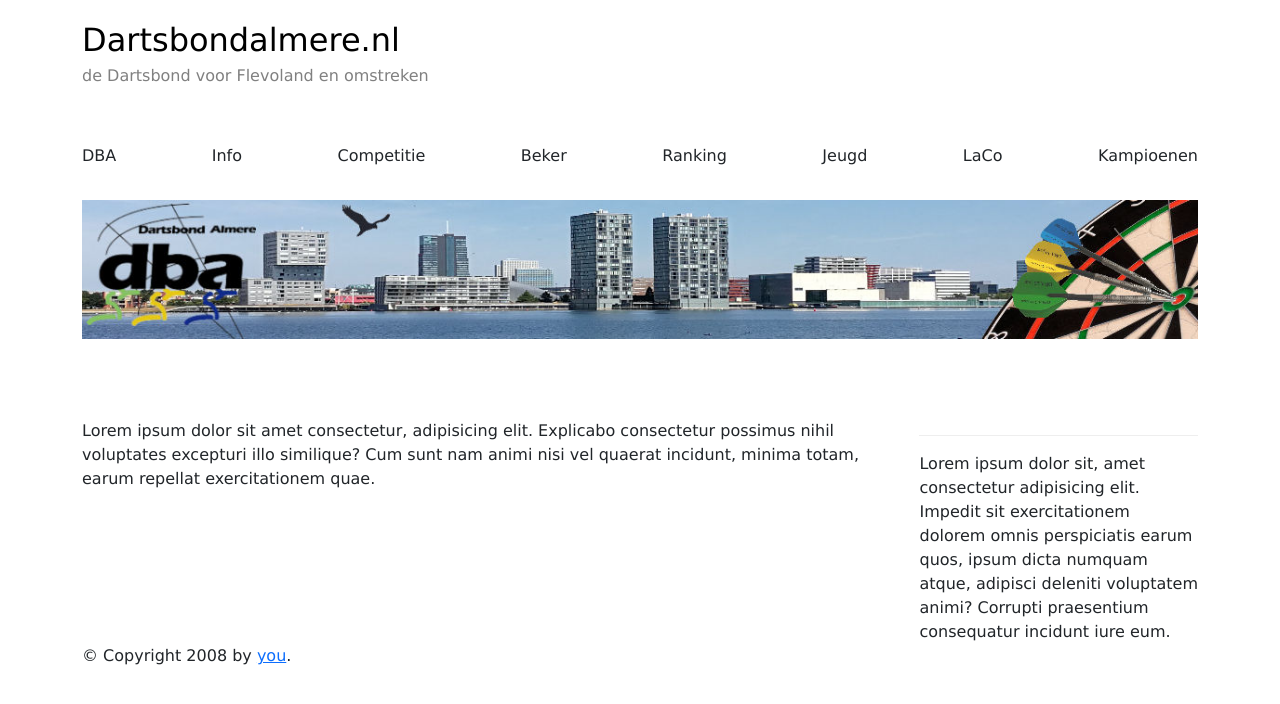
After one commit to Lex-van-Os/Dartshub, a Flask app: template templates/home.html.jinja in a window 1280 px wide. The commit adds this page. Shown: the top 704 px of the page. Run offline with Flask 2, Linux system fonts and the light colour scheme; the template is opened without the code that fills it, so the values that code supplies are empty.

Commit message:
Rewrite home.html to home.html.jinja, Add home route, Remove old bootstrap navigation

```diff
--- a/routes/routing.py
+++ b/routes/routing.py
@@ -9,7 +9,7 @@ from controller.event_api_controller import RestEvents
 @app.route("/home")
 def index():
 
-    return render_template('index.html')
+    return render_template('home.html.jinja')
 
 
 @app.route("/agenda")
--- /dev/null
+++ b/templates/home.html.jinja
@@ -0,0 +1,42 @@
+
+ {% extends "layout/base.html.jinja" %}
+
+{% block content %}
+    <div class="container">
+        <header>
+            <div class="logo" style="padding-top:1em;">
+                <a class="title" href="#">
+                    Dartsbondalmere.nl
+                </a>
+                <div class="sub_title">
+                    de Dartsbond voor Flevoland en omstreken
+                </div>
+            </div>
+            <nav>
+                <ul class="nav_menu">
+                    <li class="nav_item_1"><a>DBA</a><ul class="drop_cont"><li>test</li><li>test2</li><li>test3</li></ul></li>
+                    <li class="nav_item_2"><a>Info</a><ul class="drop_cont">test</ul></li>
+                    <li class="nav_item_3"><a>Competitie</a></li>
+                    <li class="nav_item_4"><a>Beker</a></li>
+                    <li class="nav_item_5"><a>Ranking</a></li>
+                    <li class="nav_item_6"><a>Jeugd</a></li>
+                    <li class="nav_item_7"><a>LaCo</a></li>
+                    <li class="nav_item_8"><a>Kampioenen</a></li>
+                </ul>
+            </nav>
+            <div class="img_cont">
+                <img class="banner" src="/static/img/banner.jpg">
+            </div>
+        </header>
+        <section class="all_cont">
+            <section class="content">
+                Lorem ipsum dolor sit amet consectetur, adipisicing elit. Explicabo consectetur possimus nihil voluptates excepturi illo similique? Cum sunt nam animi nisi vel quaerat incidunt, minima totam, earum repellat exercitationem quae.
+            </section>
+            <section class="widgets">
+                <hr class="hor_line"><section class="widget_1">Lorem ipsum dolor sit, amet consectetur adipisicing elit. Impedit sit exercitationem dolorem omnis perspiciatis earum quos, ipsum dicta numquam atque, adipisci deleniti voluptatem animi? Corrupti praesentium consequatur incidunt iure eum.</section>
+            </section>
+        </section>
+    </div>
+{% endblock %}
+</body>
+</html>
--- a/templates/layout/base.html.jinja
+++ b/templates/layout/base.html.jinja
@@ -24,52 +24,15 @@
     {% endblock %}
   </head>
   <body>
-    {# make header img #} {# make logo #} {# make navigation #} {# make sidebar
-    #}
-    <div class="container">
-      <nav class="navbar navbar-expand-lg navbar-light bg-light">
-        <div class="container-fluid">
-          <a class="navbar-brand h1" href="#">Dartsbondalmere.nl </a>
-          <button
-            class="navbar-toggler"
-            type="button"
-            data-bs-toggle="collapse"
-            data-bs-target="#navbarNav"
-            aria-controls="navbarNav"
-            aria-expanded="false"
-            aria-label="Toggle navigation"
-          >
-            <span class="navbar-toggler-icon">container-fluid>
-              <li class="nav-item">
-                <a class="nav-link active" aria-current="page" href="#">Home</a>
-              </li>
-              <li class="nav-item"><a class="nav-link" href="#">Pricing</a></li>
-              <li class="nav-item"><a class="nav-link" href="#">DBA</a></li>
-              <li class="nav-item"><a class="nav-link" href="#">info</a></li>
-              <li class="nav-item">
-                <a class="nav-link" href="#">competitie</a>
-              </li>
-              <li class="nav-item"><a class="nav-link" href="#">Beker</a></li>
-              <li class="nav-item"><a class="nav-link" href="#">Ranking</a></li>
-              <li class="nav-item"><a class="nav-link" href="#">Jeugd</a></li>
-              <li class="nav-item"><a class="nav-link" href="#">Laco</a></li>
-              <li class="nav-item">
-                <a class="nav-link" href="#">Kampioenen</a>
-              </li>
-            </ul>
-          </div>
-        </div>
-      </nav>
-      <header><img src="" alt="" /></header>
-      <div class="logo"></div>
     <aside>
       <!-- put widget here -->
     </aside>
-    </div>
     <div id="content">{% block content %}{% endblock %}</div>
+    <div class="container">
       <div id="footer">
         {% block footer %} &copy; Copyright 2008 by
         <a href="http://domain.invalid/">you</a>. {% endblock %}
+      </div>
     </div>
 
     {# Bootstrap Bundle with Popper #}
```
Lines whose indentation alone changed are shown as unchanged.
